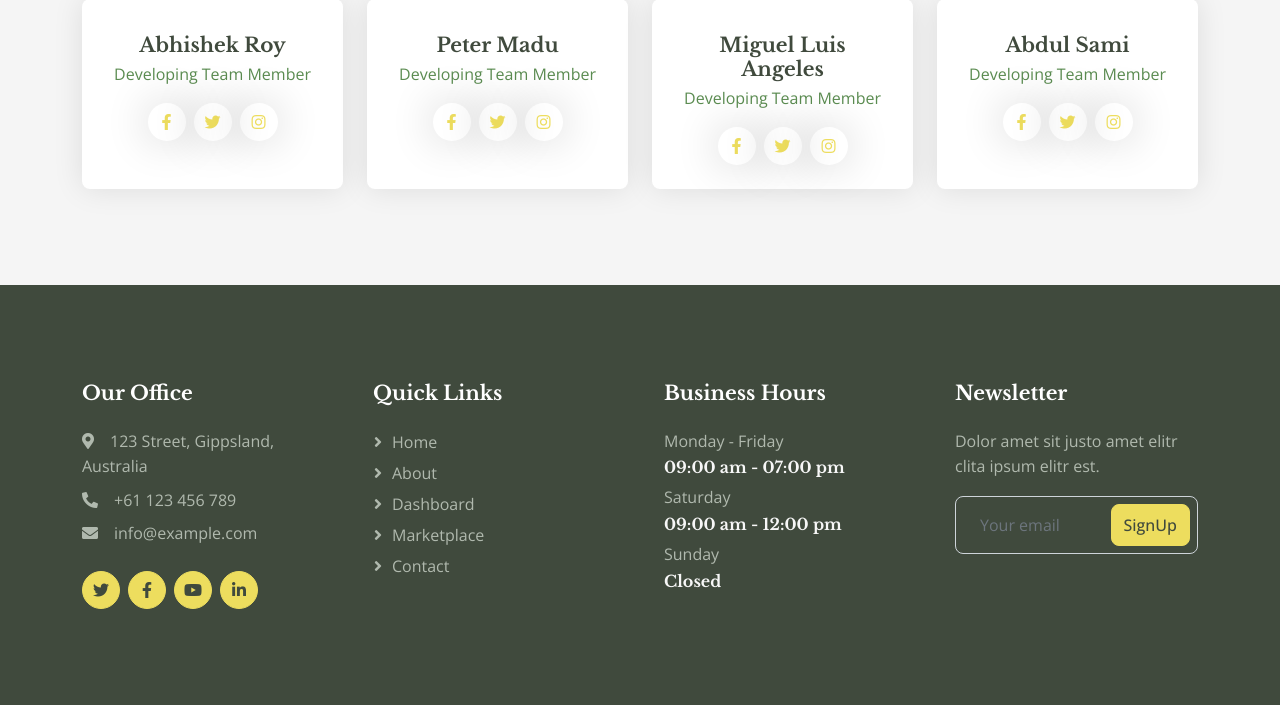
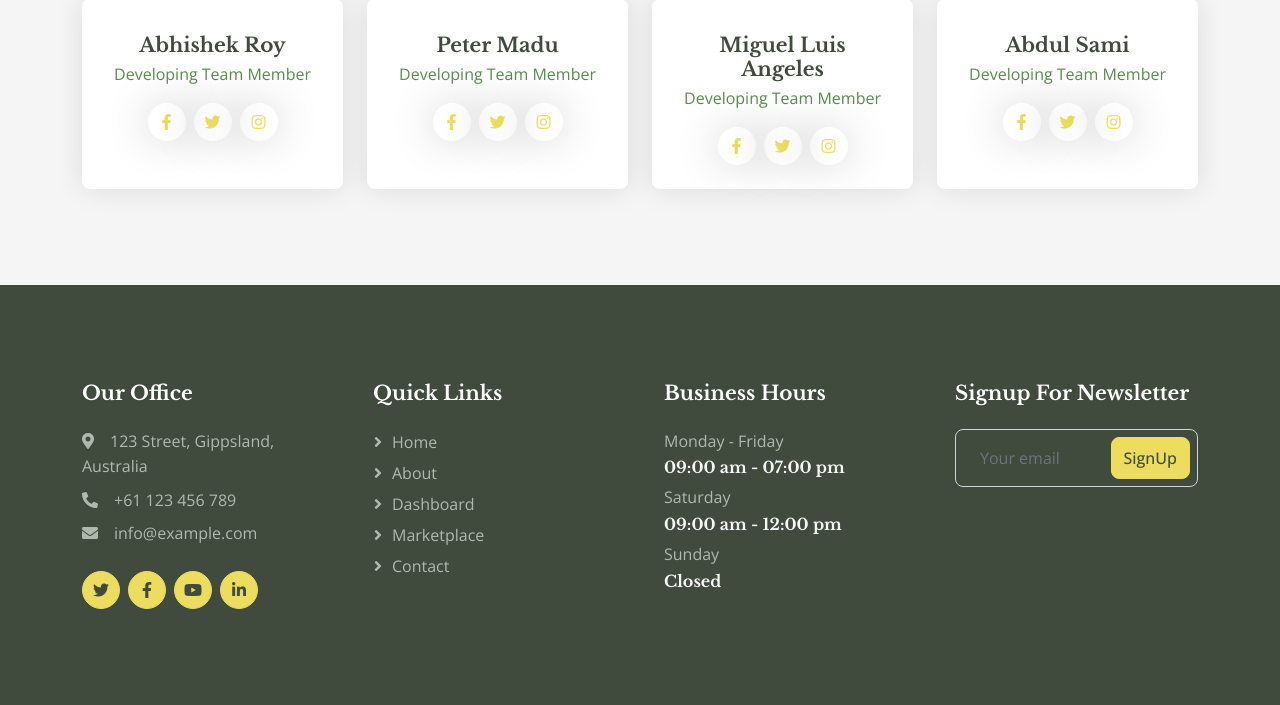
Before and after one commit to ITECH3208andITECH3209feduni/project-repository-bioeconomy-capstone-project, a Django app: page /about/ in a window 1280 px wide. Shown: the part 2306-3011 px from the top of the page. Run offline with Django 5.2, Linux system fonts and the light colour scheme; some libraries are stand-ins or nearby versions.

Commit message:
Update base_generic.html

```diff
--- a/src/Bioeconomy_Website/home/templates/base_generic.html
+++ b/src/Bioeconomy_Website/home/templates/base_generic.html
@@ -141,8 +141,8 @@
                     <h6 class="text-light">Closed</h6>
                 </div>
                 <div class="col-lg-3 col-md-6">
-                    <h5 class="text-white mb-4">Newsletter</h5>
-                    <p>Dolor amet sit justo amet elitr clita ipsum elitr est.</p>
+                    <h5 class="text-white mb-4">Signup For Newsletter</h5>
+
                     <div class="position-relative w-100">
                         <input class="form-control bg-transparent w-100 py-3 ps-4 pe-5" type="text" placeholder="Your email">
                         <button type="button" class="btn btn-secondary py-2 position-absolute top-0 end-0 mt-2 me-2">SignUp</button>
```
